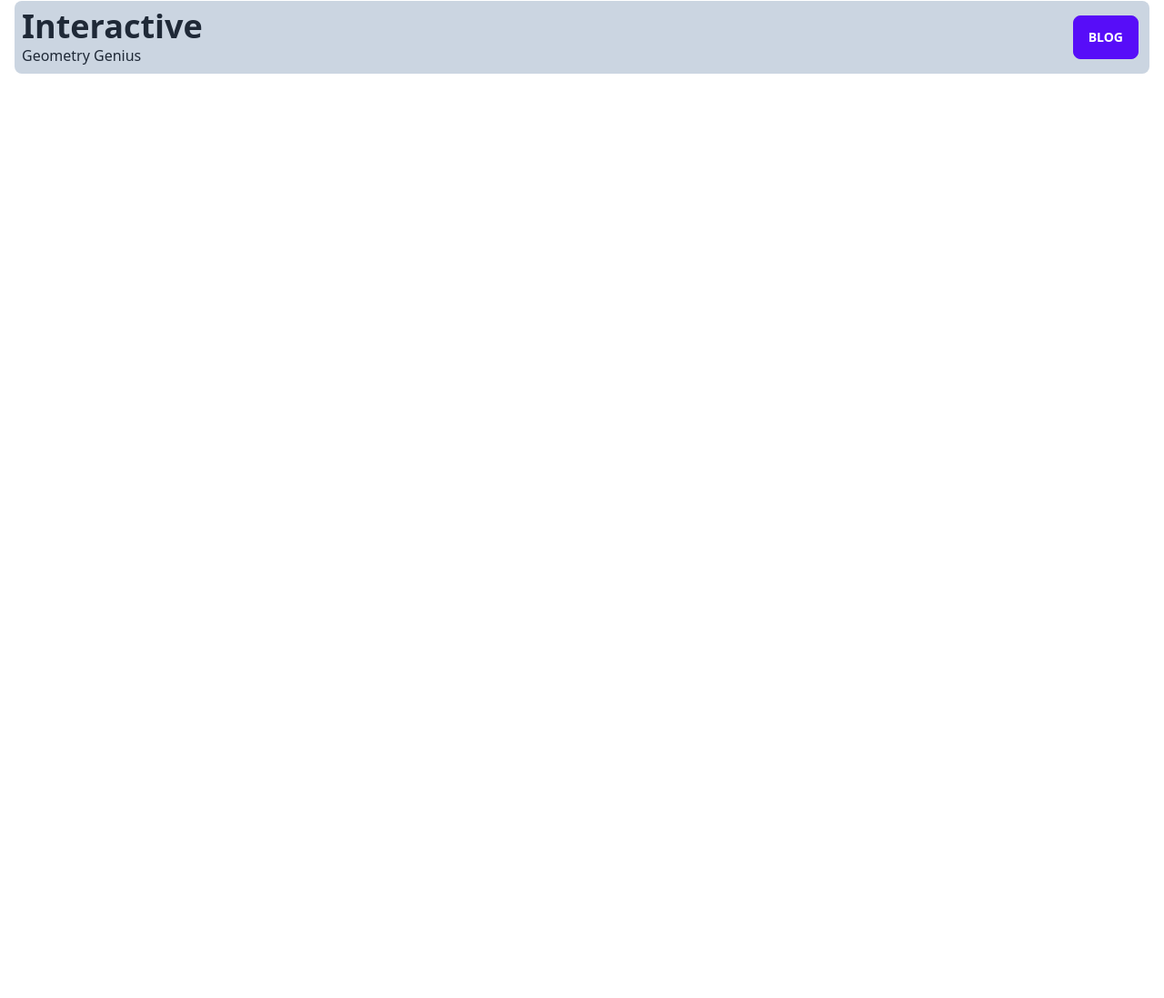
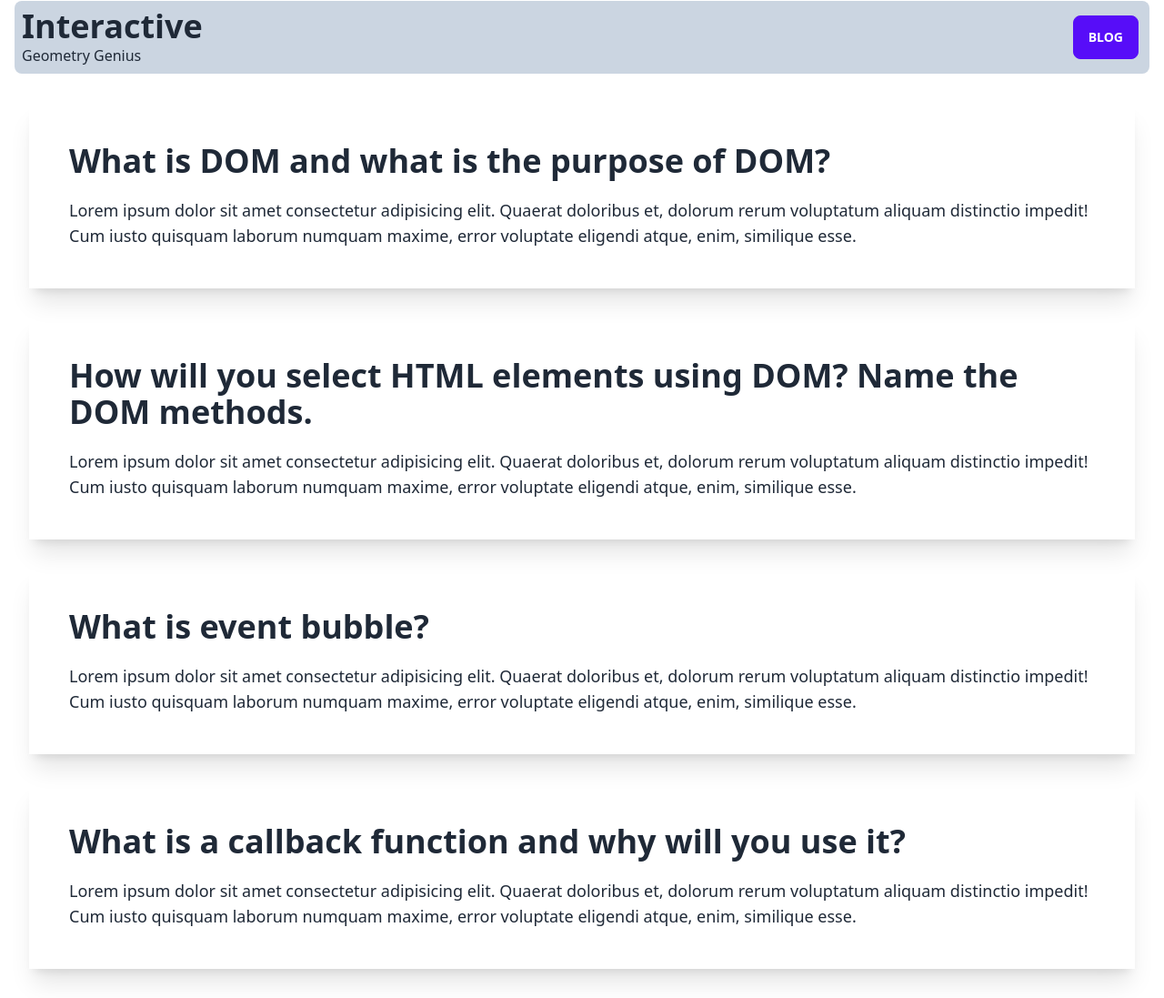
Before and after one commit to developer-nieem/geometry-genius, a plain HTML site: page blog.html in a window 1280 px wide. Shown: the part 15-1112 px from the top of the page at 91% size. Before the commit the page ends 800 px from the top, so only its background shows below. Drawn offline with nearby package versions, Linux system fonts and the light colour scheme.

Commit message:
added 4 question

```diff
--- a/blog.html
+++ b/blog.html
@@ -26,5 +26,25 @@
     </header>
 <!-- Header part End -->
 
+<main>
+  <section>
+    <div class="p-11 shadow-xl m-8">
+      <h2 class="text-4xl font-semibold pb-5">What is DOM and what is the purpose of DOM?</h2>
+      <p class="text-lg">Lorem ipsum dolor sit amet consectetur adipisicing elit. Quaerat doloribus et, dolorum rerum voluptatum aliquam distinctio impedit! Cum iusto quisquam laborum numquam maxime, error voluptate eligendi atque, enim, similique esse.</p>
+    </div>
+    <div class="p-11 shadow-xl m-8">
+      <h2 class="text-4xl font-semibold pb-5">How will you select HTML elements using DOM? Name the DOM methods.</h2>
+      <p class="text-lg">Lorem ipsum dolor sit amet consectetur adipisicing elit. Quaerat doloribus et, dolorum rerum voluptatum aliquam distinctio impedit! Cum iusto quisquam laborum numquam maxime, error voluptate eligendi atque, enim, similique esse.</p>
+    </div>
+    <div class="p-11 shadow-xl m-8">
+      <h2 class="text-4xl font-semibold pb-5">What is event bubble?</h2>
+      <p class="text-lg">Lorem ipsum dolor sit amet consectetur adipisicing elit. Quaerat doloribus et, dolorum rerum voluptatum aliquam distinctio impedit! Cum iusto quisquam laborum numquam maxime, error voluptate eligendi atque, enim, similique esse.</p>
+    </div>
+    <div class="p-11 shadow-xl m-8">
+      <h2 class="text-4xl font-semibold pb-5">What is a callback function and why will you use it?</h2>
+      <p class="text-lg">Lorem ipsum dolor sit amet consectetur adipisicing elit. Quaerat doloribus et, dolorum rerum voluptatum aliquam distinctio impedit! Cum iusto quisquam laborum numquam maxime, error voluptate eligendi atque, enim, similique esse.</p>
+    </div>
+  </section>
+</main>
 </body>
 </html>
```
